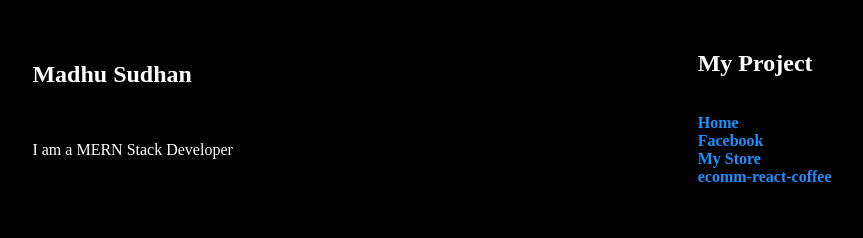
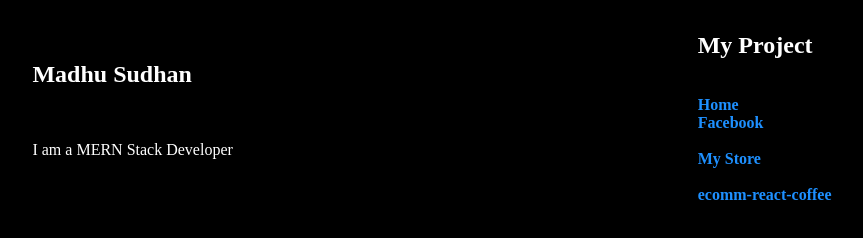
Before and after one commit to MadhuSudhan1207/MadhuSudhan1207.github.io, a plain HTML site: page index.html in a window 1280 px wide. Shown: the whole page, without its empty margins (208-1071 px from the left). Drawn offline with Linux system fonts and the light colour scheme.

Commit message:
Update index.html

```diff
--- a/index.html
+++ b/index.html
@@ -32,8 +32,8 @@
     <h2> My Project</h2><br>
 
     <a href="#">Home</a><br>
-    <a href="https://MadhuSudhan1207.github.io/fb/fb.html">Facebook</a><br>
-    <a href="https://madhusudhan1207.github.io/ecomm-react/">My Store</a><br>
+    <a href="https://MadhuSudhan1207.github.io/fb/fb.html">Facebook</a><br><br>
+    <a href="https://madhusudhan1207.github.io/ecomm-react/">My Store</a><br><br>
         <a href="https://madhusudhan1207.github.io/ecomm-react.m/">ecomm-react-coffee</a>
         </div>
         </div>
```
